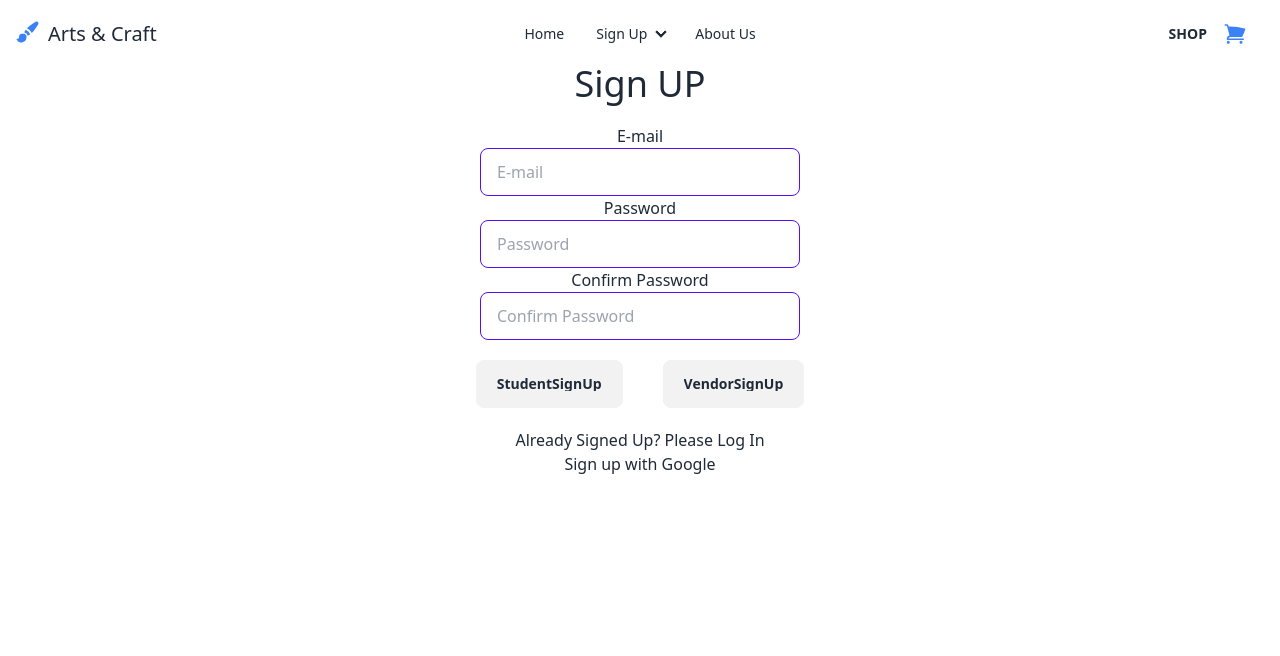
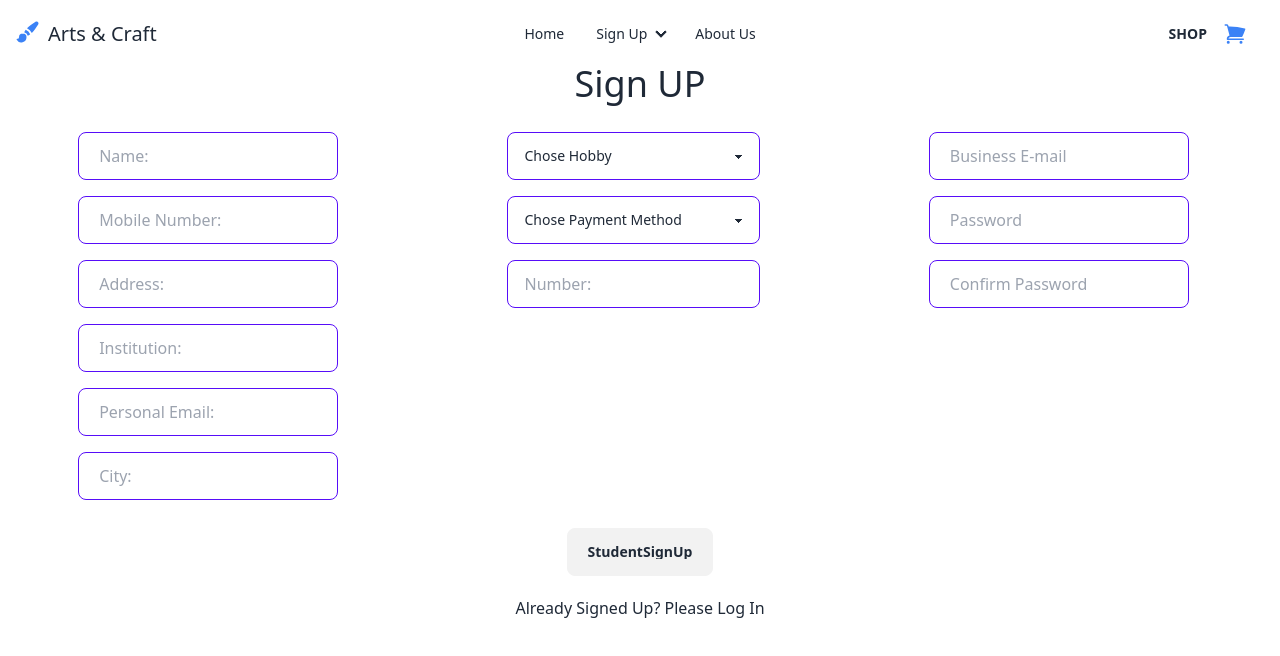
Before and after one commit to habibimamrifat/arts_and_cruft_updated, a React (Vite) app: page /studentsignup in a window 1280 px wide. Shown: the top 656 px of the page. Built offline with nearby package versions, Linux system fonts and the light colour scheme; no server answers.

Commit message:
usermanegment is ongoing

```diff
--- a/package.json
+++ b/package.json
@@ -4,6 +4,7 @@
   "version": "0.0.0",
   "type": "module",
   "scripts": {
+    "start":"node index.js",
     "dev": "vite",
     "build": "vite build",
     "lint": "eslint . --ext js,jsx --report-unused-disable-directives --max-warnings 0",
@@ -14,9 +15,12 @@
     "@fortawesome/free-solid-svg-icons": "^6.4.2",
     "@fortawesome/react-fontawesome": "^0.2.0",
     "@heroicons/react": "^2.0.18",
+    "cors": "^2.8.5",
+    "express": "^4.18.2",
     "firebase": "^10.1.0",
     "localforage": "^1.10.0",
     "match-sorter": "^6.3.1",
+    "mongodb": "^5.7.0",
     "react": "^18.2.0",
     "react-dom": "^18.2.0",
     "react-router-dom": "^6.14.2",
--- a/src/components/Profile/Profile.jsx
+++ b/src/components/Profile/Profile.jsx
@@ -1,11 +1,10 @@
 import React, { useContext } from "react";
 import ProfileHeader from "../ProfileHeader/ProfileHeader";
 import { Outlet } from "react-router-dom";
-import ProfileBody from "../ProfileBody/ProfileBody";
+
 
 
 const Profile = () => {
-
 
   return (
     <div className="">
--- a/src/components/StudentSignUp/StudentSignUp.jsx
+++ b/src/components/StudentSignUp/StudentSignUp.jsx
@@ -1,111 +1,253 @@
-import React, { useContext, useState } from "react";
+import React, { useContext, useEffect, useState } from "react";
 import { Link, useNavigate } from "react-router-dom";
 import { AuthContext } from "../provider/AuthProvider";
 import { sendEmailVerification } from "firebase/auth";
 
 const StudentSignUp = () => {
-  const [signUpType, setSignUpType] = useState("");
+
+  let paymentMethod, userHobby;
   const [error, setError] = useState("");
   const navigate = useNavigate();
 
+  let userDetail = {userFbUid:'',Name:'', MobileNo:'', Address:'',Institution:'', City:'', PaymentNumber:'', Hobby:'',PaymentMethod:'', personalEmail:'', businessEmail:'',Password:'',ConfirmPassword:''}
+
   const { signUpUsers } = useContext(AuthContext);
 
-  const handleSignUp = (event) => {
+  function signUpUserData(event) {
     event.preventDefault();
 
-    setError('');
+    let value = event.target.value;
+    let name = event.target.name;
+    console.log(name, value);
+    userDetail[name]=value;
+    console.log(userDetail);
+  }
 
+  const handleSignUp = async (event) => {
+    event.preventDefault();
     const form = event.target;
-    const email = form.Email.value;
-    const password = form.Password.value;
-    const confirmpassword = form.ConfirmPassword.value;
 
-    if (password !== confirmpassword) {
+    console.log(userDetail);
+
+    // console.log(userDetail.businessEmail);
+    // console.log(userDetail.Password);
+    // console.log(userDetail.ConfirmPassword);
+
+    if (userDetail.Password !== userDetail.ConfirmPassword) {
       setError("Password is not matched");
       return;
-    }
-    else if (!password.length > 6) {
+    } else if (
+      !userDetail.Password.length > 6 ||
+      !userDetail.ConfirmPassword > 6
+    ) {
       setError("Password must be of six characters");
       return;
     }
+    let email = userDetail.businessEmail;
+    let password = userDetail.Password;
+    console.log(email,password);
 
-    signUpUsers(email, password)
-    .then(result =>{
+    // create user with email and password
+
+    try {
+      // create user with email and password
+      const result = await signUpUsers(email, password);
       const signedUpUser = result.user;
+      const uid = signedUpUser.uid;
 
-      sendEmailVerification(signedUpUser)
-      .then(result =>{
-        console.log(result)
-        form.reset()
+      // Update userDetail state with the new user information, including uid
+      userDetail.userFbUid= uid;
+      console.log(userDetail);
 
-        navigate('/')
-      })
-      .catch(error=>{
-        setError(error)
+     fetch('http://localhost:5000/signUp',{
+        method:'post',
+        headers:{
+          'content-type':'application/json'
+        },
+        body:JSON.stringify(userDetail)
       })
 
+      .then((response) => response.json())
+      .then((responseData) => {
+        console.log(responseData);// Handle the data
+        if (responseData.insertedId)
+        {
+          alert('your account has been created please LOG IN');
+        }
+      })
+      .catch((error) => {
+        console.error('Fetch error:', error);
+      });
 
-    })
+      // send email verification
+      const verificationResult = await sendEmailVerification(signedUpUser);
 
-    .catch(error=>{
-      setError(error);
-    })
+      console.log(verificationResult);
 
 
-    if (signUpType === "student") {
-      // console.log('student');
-      //save into student database and call student profile
-    } else if (signUpType === "vendor") {
-      // console.log('vendor');
-      //save into student database and call vendor profile
+
+      form.reset();
+      navigate("/");
+    } catch (error) {
+      setError(error);
     }
+
   };
+  // useEffect(() => {
+  //   console.log(userDetail);
+  // }, [userDetail]);
 
   return (
     <div>
       <form onSubmit={handleSignUp} className="mt-16">
-        <div className="flex flex-col justify-center items-center">
-          <h1 className="text-4xl mb-5">Sign UP</h1>
+        <h1 className="text-4xl mb-5 text-center">Sign UP</h1>
 
-          <h3>E-mail</h3>
+        <div className="flex justify-around">
+          <div>
+            <div>
+              <input
+                className="input p-5 input-bordered input-primary w-[90%] max-w-xs m-2 hover:border-2 hover:border-blue-500"
+                type="text"
+                name="Name"
+                placeholder="Name:"
+                onChange={signUpUserData}
+                required
+              />
+            </div>
+            <div>
+              <input
+                className="input p-5 input-bordered input-primary w-[90%] max-w-xs m-2 hover:border-2 hover:border-blue-500"
+                type="text"
+                name="MobileNo"
+                placeholder="Mobile Number:"
+                onChange={signUpUserData}
+                required
+              />
+            </div>
+            <div>
+              <input
+                className="input p-5 input-bordered input-primary w-[90%] max-w-xs m-2 hover:border-2 hover:border-blue-500"
+                type="text"
+                name="Address"
+                placeholder="Address:"
+                onChange={signUpUserData}
+                required
+              />
+            </div>
+            <div>
+              <input
+                className="input p-5 input-bordered input-primary w-[90%] max-w-xs m-2 hover:border-2 hover:border-blue-500"
+                type="text"
+                name="Institution"
+                placeholder="Institution:"
+                onChange={signUpUserData}
+                required
+              />
+            </div>
+            <div>
+              <input
+                className="input p-5 input-bordered input-primary w-[90%] max-w-xs m-2 hover:border-2 hover:border-blue-500"
+                type="email"
+                name="personalEmail"
+                placeholder="Personal Email:"
+                onChange={signUpUserData}
+                required
+              />
+            </div>
+            <div>
+              <input
+                className="input p-5 input-bordered input-primary w-[90%] max-w-xs m-2 hover:border-2 hover:border-blue-500"
+                type="text"
+                name="City"
+                placeholder="City:"
+                onChange={signUpUserData}
+                required
+              />
+            </div>
+          </div>
+
+          <div>
+            <div>
+              <select
+                value={userHobby}
+                onChange={signUpUserData}
+                className="select select-primary w-[90%] max-w-xs hover:border-2 m-2 hover:border-blue-500"
+                name="Hobby"
+                required
+              >
+                <option value="default">Chose Hobby</option>
+                <option>Art</option>
+                <option>Crafting</option>
+              </select>
+            </div>
+
+            <div>
+              <select
+                value={paymentMethod}
+                onChange={signUpUserData}
+                className="select select-primary w-[90%] max-w-xs hover:border-2 m-2 hover:border-blue-500"
+                name="PaymentMethod"
+                required
+              >
+                <option value="default">Chose Payment Method</option>
+                <option>Bkash</option>
+                <option>Nagad</option>
+                <option>Rocket</option>
+              </select>
+            </div>
+
+            <div>
+              <input
+                className="input input-bordered input-primary w-[90%] max-w-xs m-2 hover:border-2 hover:border-blue-500 "
+                type="text"
+                name="PaymentNumber"
+                placeholder="Number:"
+                onChange={signUpUserData}
+                required
+              />
+            </div>
+          </div>
+
+          <div>
+            <div>
               <input
                 type="text"
-            placeholder="E-mail"
-            name="Email"
-            className="input input-bordered input-primary w-full max-w-xs"
+                placeholder="Business E-mail"
+                name="businessEmail"
+                onChange={signUpUserData}
+                className="input p-5 input-bordered input-primary w-[90%] max-w-xs m-2 hover:border-2 hover:border-blue-500"
                 required
               />
-
-          <h3>Password</h3>
+            </div>
+            <div>
               <input
                 type="password"
                 placeholder="Password"
                 name="Password"
-            className="input input-bordered input-primary w-full max-w-xs"
+                onChange={signUpUserData}
+                className="input p-5 input-bordered input-primary w-[90%] max-w-xs m-2 hover:border-2 hover:border-blue-500"
                 required
               />
-          <h3>Confirm Password</h3>
+            </div>
+            <div>
               <input
                 type="password"
                 placeholder="Confirm Password"
                 name="ConfirmPassword"
-            className="input input-bordered input-primary w-full max-w-xs"
+                onChange={signUpUserData}
+                className="input p-5 input-bordered input-primary w-[90%] max-w-xs m-2 hover:border-2 hover:border-blue-500"
                 required
               />
+            </div>
+          </div>
         </div>
 
         <div className="flex justify-center items-center mt-5">
           <button
-            onClick={() => setSignUpType("student")}
+            // onClick={() => setSignUpType("student")}
             className="btn mx-5 px-5 rounded-lg"
           >
             <input type="submit" value="StudentSignUp" />
-          </button>
-          <button
-            onClick={() => setSignUpType("vendor")}
-            className="btn mx-5 px-5 rounded-lg"
-          >
-            <input type="submit" value="VendorSignUp" />
           </button>
         </div>
       </form>
@@ -114,9 +256,6 @@ const StudentSignUp = () => {
         <h3>
           Already Signed Up? Please <Link to="/">Log In</Link>
         </h3>
-        <h2>
-          Sign up with <button>Google</button>
-        </h2>
       </div>
       <p className="text-center text-red-600">
         <small>{error}</small>{" "}
--- a/src/components/provider/AuthProvider.jsx
+++ b/src/components/provider/AuthProvider.jsx
@@ -12,7 +12,7 @@ const auth = getAuth(app)
 const AuthProvider = ({children}) => {
 
 
-    const [userDetail, setUserDetail]=useState({Name:'', MobileNo:'', Address:'',Institution:'', City:'', PaymentNumber:'', Hobby:'',PaymentMethod:'', Email:''})
+
 
     const [productDetail, setProductDetail]=useState({productImg:'',productPrice:'',productName:'',aboutProduct:'',quantity:'',category:''})
 
@@ -79,8 +79,6 @@ const AuthProvider = ({children}) => {
         user,
         setUser,
         loading,
-        userDetail,
-        setUserDetail,
         productDetail,
         setProductDetail,
         customer,
```
Also changed, not shown: index.js (added, +72 -0 lines), src/components/Login/LoginPage.jsx (+3 -16 lines), src/components/ProfileBody/UpdateProfileData.jsx (+9 -1 lines), src/components/ProfileHeader/ProfileHeader.jsx (+22 -6 lines), 1 other file (tests, documents, lock files or other folders). Lines whose indentation alone changed are shown as unchanged.
